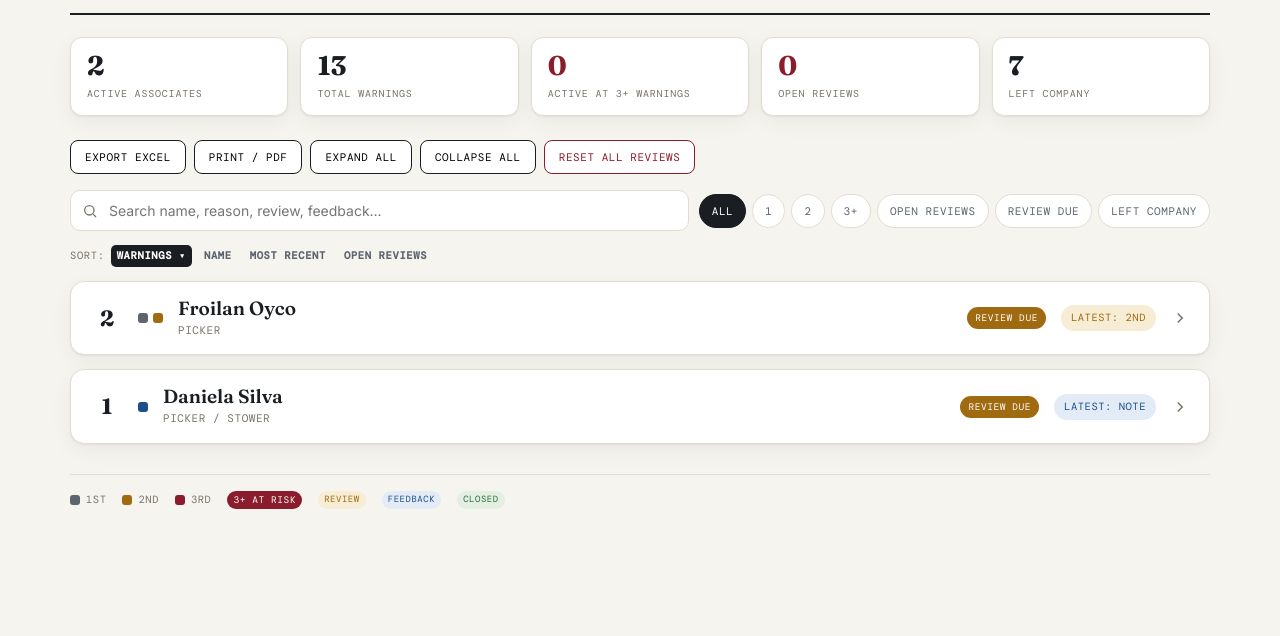
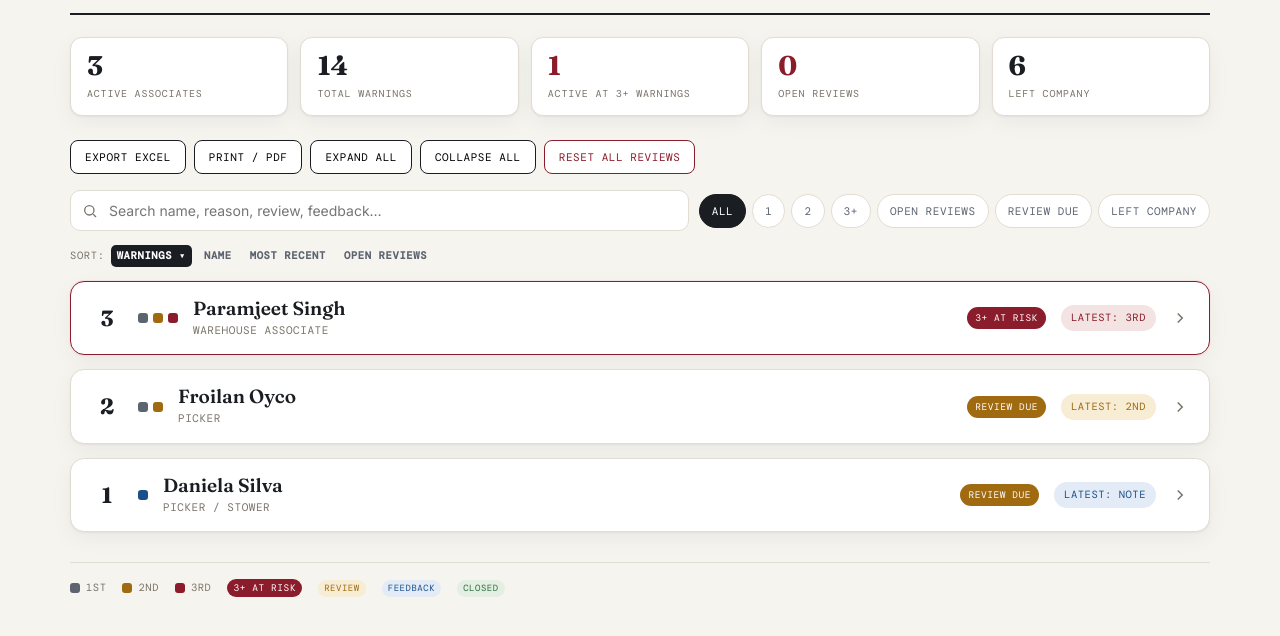
Before and after one commit to satyamseth-svg/Mississauga-Warnings-Hub, a plain HTML site: page index.html in a window 1280 px wide. Shown: the part 116-752 px from the top of the page. Drawn offline with nearby package versions, Linux system fonts and the light colour scheme.

Commit message:
Add files via upload

```diff
--- a/index.html
+++ b/index.html
@@ -175,9 +175,10 @@ const DATA = [
     {id:"rup-2",level:2,date:"2026-07-07",reason:"Performance — productivity decline (Picking / Stowing / Packing)",note:"May avg 85% → June avg 68%, below benchmark. Email subject read 'First Written Warning' but this is her 2nd per sequence. Improved the following week."},
     {id:"rup-3",level:3,date:"2026-07-17",reason:"Unapproved absence 15 Jul 2026 — no leave applied",note:"Absent 15/Jul; flagged by Santhosh. Reply + justification requested by end of shift."},
   ]},
-  {name:"Paramjeet Singh",role:"Warehouse Associate",left:true,warnings:[
+  {name:"Paramjeet Singh",role:"Warehouse Associate",warnings:[
     {id:"par-1",level:1,date:"2026-06-18",reason:"Mobile-phone policy non-compliance (zero-tolerance) & workplace expectations",note:"Formal letter from Santhosh Joseph. Emailed 20 Jun."},
-    {id:"par-2",level:2,date:"2026-07-17",reason:"Unapproved absence 13 Jul 2026 — no leave applied in Bright",note:"Absent Mon 13/Jul; said he didn't get time to submit in Bright. Reply + justification requested."},
+    {id:"par-2",level:2,date:"2026-07-17",reason:"Unapproved absence 13 Jul 2026 — no leave applied in Bright HR",note:"Absent Mon 13/Jul; said he didn't get time to submit in Bright HR. Reply + justification requested."},
+    {id:"par-3",level:3,date:"2026-10-07",reason:"Repeat unapproved absences 3 & 14 Sep 2026 — no leave applied in Bright HR",note:"Third written warning. Same nature as 2nd warning; repeat breach despite prior warnings."},
   ]},
   {name:"Froilan Oyco",role:"Picker",warnings:[
     {id:"fro-1",level:1,date:"2026-06-17",reason:"Productivity — Picking below benchmark for 7 consecutive weeks",note:"7-week avg 45% vs 100% target (best week 52%). Formal first written warning."},
```
